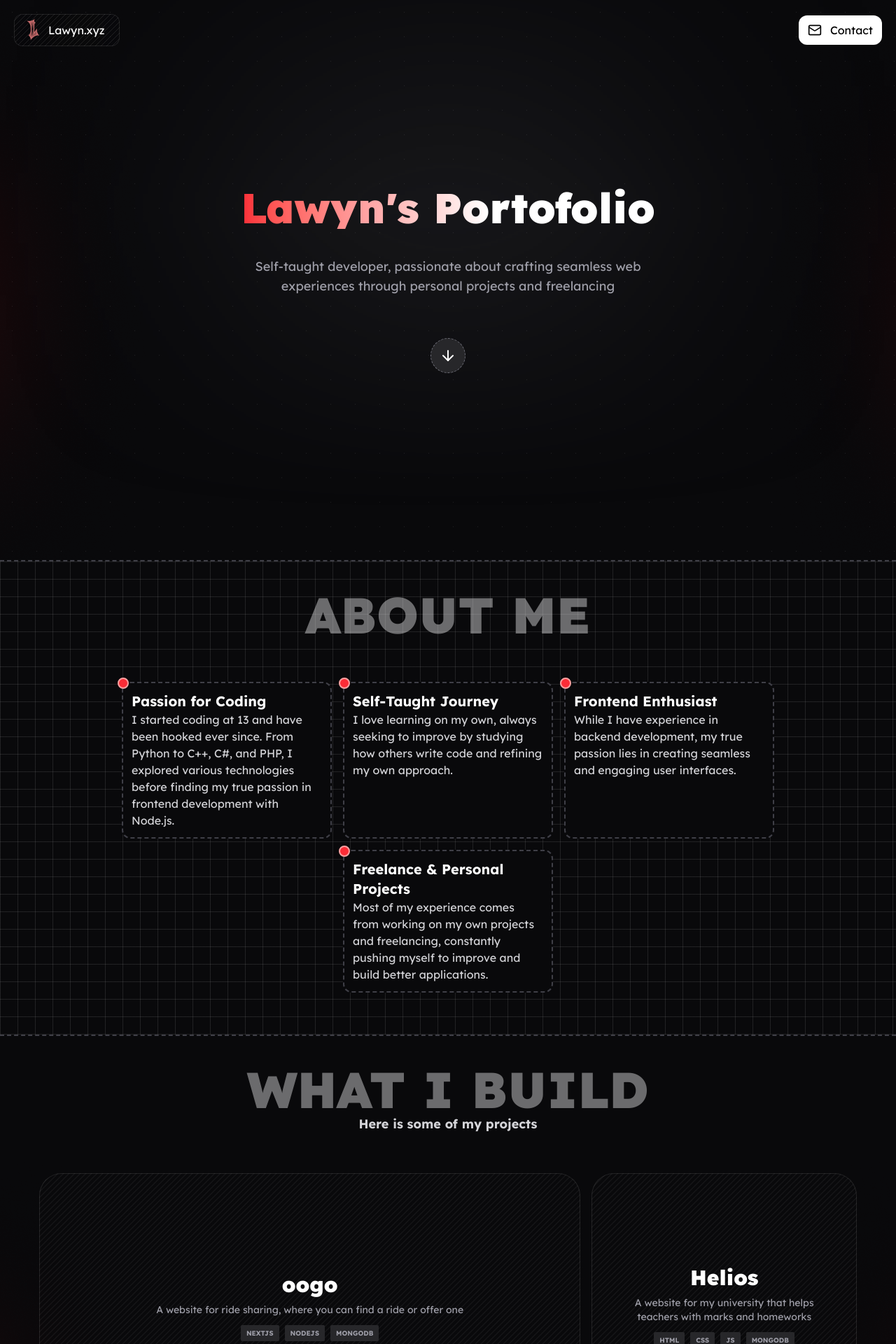
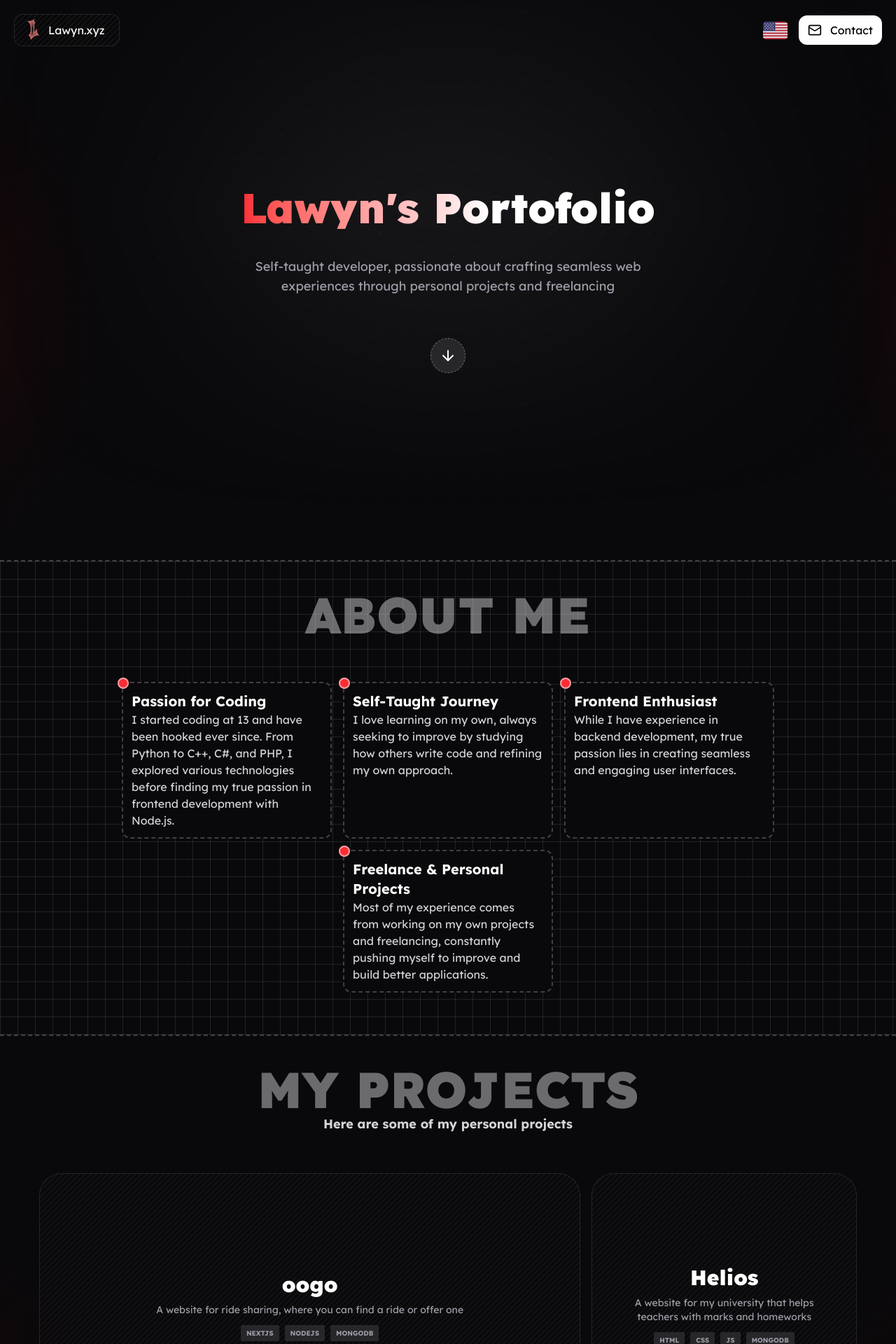
Before and after one commit to Lawynnn/Portofolio, a Next.js app: page / in a window 1280 px wide. Shown: the top 1920 px of the page at 70% size. Built offline with nearby package versions, Linux system fonts and the light colour scheme.

Commit message:
added translations

```diff
--- a/src/app/layout.tsx
+++ b/src/app/layout.tsx
@@ -5,6 +5,7 @@ import { ThemeProvider } from "@/context/themeContext";
 import Footer from "@/components/footer";
 import { ImagePreviewProvider } from "@/context/imagePreviewContext";
 import { SpeedInsights } from "@vercel/speed-insights/next";
+import { LanguageProvider } from "@/context/languageContext";
 
 const poppins = Poppins({
     variable: "--font-poppins",
@@ -37,6 +38,7 @@ export default function RootLayout({
                 className={`${poppins.variable} ${lexend.variable} antialiased bg-zinc-950 text-white`}
             >
                 <SpeedInsights />
+                <LanguageProvider>
                     <ThemeProvider>
                         <ImagePreviewProvider>
                             <main className="min-w-full min-h-screen">
@@ -45,6 +47,7 @@ export default function RootLayout({
                             <Footer />
                         </ImagePreviewProvider>
                     </ThemeProvider>
+                </LanguageProvider>
             </body>
         </html>
     );
--- a/src/components/cards.tsx
+++ b/src/components/cards.tsx
@@ -1,14 +1,10 @@
 "use client";
+import { useLanguage } from "@/context/languageContext";
 import React, { CSSProperties } from "react";
 import { useInView } from "react-intersection-observer";
 
-type Card = {
-    title: string;
-    description: string;
-};
-
-export default function Cards({ cardsData }: { cardsData: Card[] }) {
-
+export default function Cards({ cardsData }: { cardsData: [string, string][] }) {
+    const { translate } = useLanguage();
     return (
         <div
             className="flex flex-row flex-wrap justify-center items-stretch gap-4 p-5"
@@ -36,9 +32,9 @@ export default function Cards({ cardsData }: { cardsData: Card[] }) {
                     }
                 >
                     <h1 className="text-white text-xl font-bold">
-                        {card.title}
+                        {translate(card[0])}
                     </h1>
-                    <p className="text-zinc-300">{card.description}</p>
+                    <p className="text-zinc-300">{translate(card[1])}</p>
                 </div>
             )
             })}
--- /dev/null
+++ b/src/components/flag.tsx
@@ -0,0 +1,10 @@
+"use client";
+import React from "react";
+
+export default function Flag({ name }: { name: string }) {
+    return (
+        <div className="w-fit h-fit">
+            <img width={"35px"} height={"35px"} src={`/assets/flags/${name}.png`} alt={name} />
+        </div>
+    )
+}
--- a/src/components/navbar.tsx
+++ b/src/components/navbar.tsx
@@ -2,8 +2,9 @@
 
 import Link from "next/link";
 import React from "react";
-import { Logo } from "./logo";
+import Flag from "@/components/flag";
 import { Mail } from "lucide-react";
+import { useLanguage } from "@/context/languageContext";
 
 const Links = [
     {
@@ -13,26 +14,14 @@ const Links = [
 ];
 
 export default function Navbar() {
+    const { getLanguage, setLanguage } = useLanguage();
     return (
-        // <nav className="flex flex-row items-center justify-between w-full px-5 py-3 bg-transparent fixed top-0 z-50 gap-3">
-        //     <Logo className="backdrop-blur-3xl h-full border-2 max-sm:text-lg max-sm:px-4" />
-        //     <div className="h-[1px] w-full border-t-2 border-zinc-500 border-dashed"></div>
-        //     <div className="flex flex-row items-center px-3 py-2 rounded-xl gap-8 backdrop-blur-3xl border-2 border-zinc-500 border-dashed h-full">
-        //         {Links.map((l, idx) => {
-        //             return (
-        //                 <Link
-        //                     key={idx}
-        //                     href={l.href}
-        //                     className="text-zinc-300 hover:text-zinc-100 transition-colors duration-150 font-normal text-[1.1rem] px-3 text-nowrap"
-        //                 >
-        //                     {l.name}
-        //                 </Link>
-        //             )
-        //         })}
-        //     </div>
-        // </nav>
         <nav className="flex flex-row items-center justify-between px-5 w-full py-5 fixed top-0 left-0 z-[50] h-fit bg-transparent">
-            <Link href="/#" className="flex flex-row items-center gap-1 rounded-xl backdrop-blur-3xl px-2 pr-5 py-1 border border-white/10 cursor-pointer" data-pattern="stripes">
+            <Link
+                href="/#"
+                className="flex flex-row items-center gap-1 rounded-xl backdrop-blur-3xl px-2 pr-5 py-1 border border-white/10 cursor-pointer"
+                data-pattern="stripes"
+            >
                 <img
                     src="/assets/logo.png"
                     alt="Logo"
@@ -40,10 +29,22 @@ export default function Navbar() {
                 />
                 <h1 className="text-white">Lawyn.xyz</h1>
             </Link>
-            <Link href="#contact" className="flex flex-row items-center bg-white gap-3 rounded-xl backdrop-blur-3xl px-3 py-2 border border-white/10 cursor-pointer h-full" data-pattern="stripes">
-                <Mail className="text-black w-5" />
-                <h1 className="text-black">Contact</h1>
-            </Link>
+            <div className="flex flex-row gap-4">
+                <button className="cursor-pointer" onClick={() => {
+                    const lang = getLanguage();
+                    setLanguage(lang === "en" ? "ro" : "en");
+                }}>
+                    <Flag name={getLanguage()} />
+                </button>
+                <Link
+                    href="#contact"
+                    className="flex flex-row items-center bg-white gap-3 rounded-xl backdrop-blur-3xl px-3 py-2 border border-white/10 cursor-pointer h-full"
+                >
+                    <Mail className="text-black w-5" />
+                    <h1 className="text-black">Contact</h1>
+                </Link>
+
+            </div>
         </nav>
     );
 }
--- a/src/components/sections/about.tsx
+++ b/src/components/sections/about.tsx
@@ -3,31 +3,17 @@
 import React from "react";
 import ArrowButton from "../arrow";
 import Cards from "../cards";
+import { useLanguage } from "@/context/languageContext";
 
 const cardsData = [
-    {
-        title: "Passion for Coding",
-        description:
-            "I started coding at 13 and have been hooked ever since. From Python to C++, C#, and PHP, I explored various technologies before finding my true passion in frontend development with Node.js.",
-    },
-    {
-        title: "Self-Taught Journey",
-        description:
-            "I love learning on my own, always seeking to improve by studying how others write code and refining my own approach.",
-    },
-    {
-        title: "Frontend Enthusiast",
-        description:
-            "While I have experience in backend development, my true passion lies in creating seamless and engaging user interfaces.",
-    },
-    {
-        title: "Freelance & Personal Projects",
-        description:
-            "Most of my experience comes from working on my own projects and freelancing, constantly pushing myself to improve and build better applications.",
-    },
-];
+    ["about_card_1", "about_card_1_desc"],
+    ["about_card_2", "about_card_2_desc"],
+    ["about_card_3", "about_card_3_desc"],
+    ["about_card_4", "about_card_4_desc"],
+] as [string, string][];
 
 export default function AboutSection() {
+    const { translate } = useLanguage();
     return (
         <div
             className="w-full min-h-[calc(100vh/2)] relative border-t-2 border-dashed gap-10 border-zinc-700 flex flex-col items-center justify-center bg-zinc-950 py-10"
@@ -39,7 +25,7 @@ export default function AboutSection() {
                 } as React.CSSProperties
             }
         >
-            <h1 className="text-white font-black uppercase opacity-40 text-7xl text-center">About Me</h1>
+            <h1 className="text-white font-black uppercase opacity-40 text-7xl text-center max-sm:text-4xl">{translate("about_me")}</h1>
             <div className="flex flex-col items-center justify-center">
                 <Cards cardsData={cardsData} />
             </div>
--- a/src/components/sections/contact.tsx
+++ b/src/components/sections/contact.tsx
@@ -1,15 +1,17 @@
 "use client";
 
+import { useLanguage } from "@/context/languageContext";
 import { Facebook, Mail } from "lucide-react";
 import Link from "next/link";
 import React from "react";
 
 export default function ContactSection() {
+    const {translate} = useLanguage();
     return (
         <div className="w-full min-h-[calc(100vh/2)] relative border-t-2 border-t-white/15 border-dashed mt-10 flex flex-col gap-3 items-center justify-center" id="contact" data-pattern="dots">
-            <h1 className="text-7xl uppercase text-white/40 font-black text-center max-sm:text-6xl">Contact Me</h1>
-            <Link href="mailto://iustinftw@gmail.com" className="py-3 px-5 bg-white text-black rounded-3xl inline-flex gap-3 transition-colors duration-150 hover:bg-zinc-800 hover:text-white"><Mail /> Contact me via E-Mail</Link>
-            <Link target="_blank" href="https://www.facebook.com/IustinJK/" className="py-3 px-5 bg-white/5 text-white border border-white/20 rounded-3xl inline-flex gap-3 transition-colors duration-150 hover:bg-white/15"><Facebook /> Or leave me a message on Facebook</Link>
+            <h1 className="text-7xl uppercase text-white/40 font-black text-center max-sm:text-4xl">{translate("contact_me")}</h1>
+            <Link href="mailto://iustinftw@gmail.com" className="py-3 px-5 bg-white text-black rounded-3xl inline-flex gap-3 transition-colors duration-150 hover:bg-zinc-800 hover:text-white"><Mail /> {translate("contact_email")}</Link>
+            <Link target="_blank" href="https://www.facebook.com/IustinJK/" className="py-3 px-5 bg-white/5 text-white border border-white/20 rounded-3xl inline-flex gap-3 transition-colors duration-150 hover:bg-white/15"><Facebook /> {translate("contact_facebook")}</Link>
         </div>
     );
 }
--- a/src/components/sections/main.tsx
+++ b/src/components/sections/main.tsx
@@ -2,8 +2,10 @@
 
 import React from "react";
 import ArrowButton from "../arrow";
+import { useLanguage } from "@/context/languageContext";
 
 export default function MainSection() {
+    const { translate } = useLanguage();
     return (
         <div className="w-full h-screen relative" id="main" data-pattern="dots" style={{ "--size": "35px 35px" } as React.CSSProperties}>
             <div className="flex flex-col w-full h-full items-center justify-center bg-transparent">
@@ -13,7 +15,7 @@ export default function MainSection() {
                     <h1 className="text-6xl font-black bg-gradient-to-r from-red-500 via-red-300 to-white to-60% via-30% bg-clip-text text-transparent text-center">Lawyn's Portofolio</h1>
                     <div className="bg-zinc-500 blur-[150px] w-full h-full absolute top-0 left-0 -z-[1]"></div>
                 </div>
-                <p className="p-5 mt-5 max-w-2xl text-lg text-zinc-400 font-normal text-center max-sm:text-[1rem] mb-10">Self-taught developer, passionate about crafting seamless web experiences through personal projects and freelancing</p>
+                <p className="p-5 mt-5 max-w-2xl text-lg text-zinc-400 font-normal text-center max-sm:text-[1rem] mb-10">{translate("subtitle")}</p>
                 <ArrowButton link="#about" />
             </div>
             <div className="absolute bg-[url('/assets/background_2.png')] w-full h-full bg-no-repeat bg-center opacity-100 pointer-events-none top-0 left-0"></div>
--- a/src/components/sections/projects.tsx
+++ b/src/components/sections/projects.tsx
@@ -2,8 +2,10 @@
 
 import React from "react";
 import ProjectCard, { Langs } from "../projectCard";
+import { useLanguage } from "@/context/languageContext";
 
 export default function ProjectsSection() {
+    const {translate} = useLanguage();
     return (
         <div
             className="w-full min-h-screen relative border-t-2 border-dashed border-zinc-700 flex flex-col items-center bg-zinc-950 pt-10 gap-10"
@@ -11,11 +13,11 @@ export default function ProjectsSection() {
         >
             <div className="absolute w-full h-full bg-[url('/assets/background_2.png')] bg-no-repeat bg-center top-0 left-0 z-[5] pointer-events-none"></div>
             <div className="flex flex-col items-center">
-                <h1 className="text-white font-black uppercase opacity-40 text-7xl text-center">
-                    What I build
+                <h1 className="text-white font-black uppercase opacity-40 text-7xl text-center max-sm:text-4xl">
+                    {translate("projects")}
                 </h1>
                 <span className="text-zinc-300 text-lg font-bold text-center">
-                    Here is some of my projects
+                    {translate("projects_desc")}
                 </span>
             </div>
             <div className="w-full h-full flex flex-row flex-wrap justify-center gap-10 max-w-[1200px]">
@@ -26,7 +28,7 @@ export default function ProjectsSection() {
                         image="/assets/oogo.png"
                         link="https://github.com/Lawynnn/oogo-backend"
                         description={
-                            "A website for ride sharing, where you can find a ride or offer one"
+                            translate("p_oogo_desc")
                         }
                         languages={["nextjs", "nodejs", "mongodb"]}
                         className="bg-red-950 border-red-800 col-span-2 row-span-2"
@@ -37,7 +39,7 @@ export default function ProjectsSection() {
                         image="/assets/Helios.png"
                         link={"https://github.com/Lawynnn/HeliosRemake"}
                         description={
-                            "A website for my university that helps teachers with marks and homeworks"
+                            translate("p_helios_desc")
                         }
                         languages={["html", "css", "js", "mongodb"]}
                         className="bg-blue-950 row-span-2 col-start-3"
@@ -47,7 +49,7 @@ export default function ProjectsSection() {
                         idx={2}
                         title="Discurp"
                         description={
-                            "An desktop app that can be used to set a custom status on discord, with a custom message and a custom image"
+                            translate("p_discurp_desc")
                         }
                         languages={["html", "css", "electronjs", "nodejs"]}
                         className="bg-blue-950 row-span-3 row-start-3"
@@ -58,7 +60,7 @@ export default function ProjectsSection() {
                         title="LF Compiler"
                         link="https://github.com/Lawynnn/LF"
                         description={
-                            "A compiler for a custom language I made, with a custom syntax and a custom compiler, designed for easy discord bot creation"
+                            translate("p_lf_compiler_desc")
                         }
                         languages={["nodejs", "discord.js"]}
                         className="bg-blue-950 col-span-2 row-span-2 row-start-3"
@@ -68,7 +70,7 @@ export default function ProjectsSection() {
                         title="Type Racer"
                         link="/type-racer"
                         description={
-                            "An multiplayer type racing game, where you can play with your friends to see who types faster"
+                            translate("p_type_racer_desc")
                         }
                         languages={["html", "css", "js", "mongodb", "nodejs"]}
                         className="bg-blue-950 col-span-2 col-start-2 row-start-5"
--- /dev/null
+++ b/src/context/languageContext.tsx
@@ -0,0 +1,70 @@
+"use client";
+import React from "react";
+import translationsData from "@/data/translations";
+
+const validLanguages: string[] = ["en", "ro"];
+export type LanguageListType = (typeof validLanguages)[number];
+type LanguageContextType = {
+    setLanguage: (lang: LanguageListType) => void;
+    getLanguage: () => LanguageListType;
+    translate: (key: string) => string;
+};
+const LanguageContext = React.createContext<LanguageContextType | null>(null);
+
+export const LanguageProvider: React.FC<{
+    children: React.ReactNode;
+}> = ({ children }) => {
+    const [lang, setLang] = React.useState<LanguageListType>("en");
+
+    React.useEffect(() => {
+        const storedLang = globalThis.window.localStorage.getItem("language") as LanguageListType;
+        if (storedLang && validLanguages.includes(storedLang)) {
+            setLang(storedLang);
+        } else {
+            setLang("en");
+            globalThis.window.localStorage.setItem("language", "en");
+        }
+    }, []);
+
+    const setLanguage = (lang: LanguageListType) => {
+        setLang(lang);
+        globalThis.window.localStorage.setItem("language", lang);
+    };
+
+    const getLanguage = (): LanguageListType => {
+        return lang;
+    };
+
+    const translate = (key: string): string => {
+        if (!validLanguages.includes(lang)) {
+            return key;
+        }
+
+        const t = translationsData[lang];
+        if(!t) {
+            return key;
+        }
+
+        if (key in t) {
+            return t[key];
+        }
+
+        return key;
+    };
+
+    return (
+        <LanguageContext.Provider value={{ setLanguage, getLanguage, translate }}>
+            {children}
+        </LanguageContext.Provider>
+    );
+};
+
+export const useLanguage = () => {
+    const context = React.useContext(LanguageContext);
+    if (!context) {
+        throw new Error(
+            "useLanguage must be used within a LanguageProvider"
+        );
+    }
+    return context;
+};
--- /dev/null
+++ b/src/data/translations.ts
@@ -0,0 +1,46 @@
+export default {
+    "en": {
+        "subtitle": "Self-taught developer, passionate about crafting seamless web experiences through personal projects and freelancing",
+        "about_me": "About Me",
+        "about_card_1": "Passion for Coding",
+        "about_card_1_desc": "I started coding at 13 and have been hooked ever since. From Python to C++, C#, and PHP, I explored various technologies before finding my true passion in frontend development with Node.js.",
+        "about_card_2": "Self-Taught Journey",
+        "about_card_2_desc": "I love learning on my own, always seeking to improve by studying how others write code and refining my own approach.",
+        "about_card_3": "Frontend Enthusiast",
+        "about_card_3_desc": "While I have experience in backend development, my true passion lies in creating seamless and engaging user interfaces.",
+        "about_card_4": "Freelance & Personal Projects",
+        "about_card_4_desc": "Most of my experience comes from working on my own projects and freelancing, constantly pushing myself to improve and build better applications.",
+        "projects": "My Projects",
+        "projects_desc": "Here are some of my personal projects",
+        "p_oogo_desc": "A website for ride sharing, where you can find a ride or offer one",
+        "p_helios_desc": "A website for my university that helps teachers with marks and homeworks",
+        "p_discurp_desc": "An desktop app that can be used to set a custom status on discord, with a custom message and a custom image",
+        "p_lf_compiler_desc": "A compiler for a custom language I made, with a custom syntax and a custom compiler, designed for easy discord bot creation",
+        "p_type_racer_desc": "An multiplayer type racing game, where you can play with your friends to see who types faster",
+        "contact_me": "Contact Me",
+        "contact_email": "Contact me via E-Mail",
+        "contact_facebook": "Or leave me a message on Facebook",
+    },
+    "ro": {
+        "subtitle": "Dezvoltator autodidact, pasionat de crearea unor experiențe web fluide prin proiecte personale și colaborări freelance",
+        "about_me": "Despre mine",
+        "about_card_1": "Pasiune pentru programare",
+        "about_card_1_desc": "Am început să programez la 13 ani și de atunci nu m-am mai oprit. De la Python la C++, C#, și PHP, am explorat diverse tehnologii înainte de a-mi găsi adevărata pasiune în dezvoltarea frontend cu Node.js.",
+        "about_card_2": "Călătorie autodidactă",
+        "about_card_2_desc": "Îmi place să învăț pe cont propriu, mereu căutând să mă îmbunătățesc studiind cum scriu alții cod și rafinându-mi propriul stil.",
+        "about_card_3": "Entuziast al frontend-ului",
+        "about_card_3_desc": "Deși am experiență în dezvoltarea backend, adevărata mea pasiune este crearea unor interfețe de utilizator fluide și captivante.",
+        "about_card_4": "Freelance și proiecte personale",
+        "about_card_4_desc": "Majoritatea experienței mele provine din lucrul la propriile proiecte și colaborări freelance, împingându-mă constant să mă îmbunătățesc și să construiesc aplicații mai bune.",
+        "projects": "Proiectele mele",
+        "projects_desc": "Iată câteva dintre proiectele mele personale",
+        "p_oogo_desc": "Un site pentru partajarea călătoriilor, unde poți găsi o călătorie sau oferi una",
+        "p_helios_desc": "Un site pentru universitatea mea care ajută profesorii cu notele și temele",
+        "p_discurp_desc": "O aplicație desktop care poate fi folosită pentru a seta un status personalizat pe Discord, cu un mesaj și o imagine personalizate",
+        "p_lf_compiler_desc": "Un compilator pentru un limbaj personalizat pe care l-am creat, cu o sintaxă și un compilator propriu, conceput pentru crearea ușoară de boți Discord",
+        "p_type_racer_desc": "Un joc de tipare multiplayer, unde poți juca cu prietenii pentru a vedea cine tastează mai repede",
+        "contact_me": "Contactează-mă",
+        "contact_email": "Contactează-mă prin E-Mail",
+        "contact_facebook": "Sau lasă-mi un mesaj pe Facebook",
+    },
+} as Record<import("@/context/languageContext").LanguageListType, Record<string, string>>;
```
Also changed, not shown: public/assets/flags/en.png (added), public/assets/flags/ro.png (added). Lines whose indentation alone changed are shown as unchanged.
